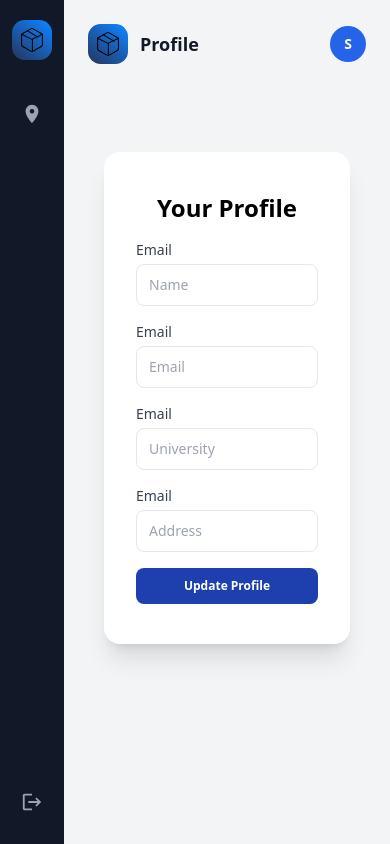
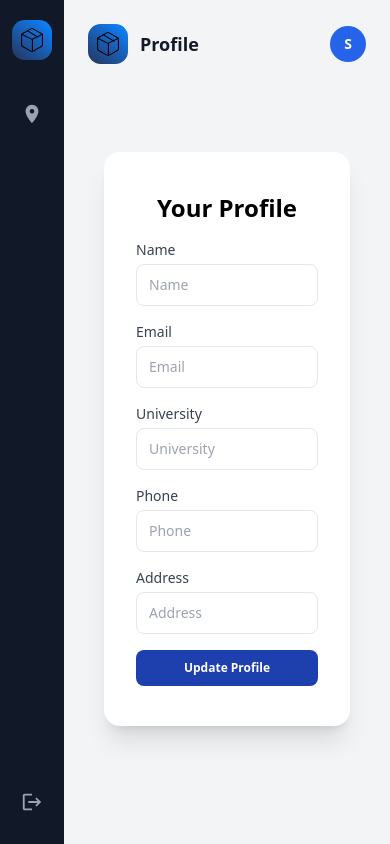
Before and after one commit to wulaiyin789/package-delivery-tracker-parcelpro, a React (Create React App) app in the folder frontend/: page /profile in a window 390 px wide. Built offline with nearby package versions, Linux system fonts and the light colour scheme; no server answers; sample sign-in values are in the browser's storage.

Commit message:
Fixed profile duplicated labels & add new field
1. Fixed profile labels
2. Add phone field

```diff
--- a/frontend/src/pages/Profile.jsx
+++ b/frontend/src/pages/Profile.jsx
@@ -19,6 +19,7 @@ const Profile = () => {
     name: '',
     email: '',
     university: '',
+    phone: '',
     address: ''
   });
   const [loading, setLoading] = useState(false);
@@ -36,6 +37,7 @@ const Profile = () => {
           name: response.data.name,
           email: response.data.email,
           university: response.data.university || '',
+          phone: response.data.phone || '',
           address: response.data.address || ''
         });
       } catch (error) {
@@ -88,7 +90,7 @@ const Profile = () => {
             <h1 className='text-2xl font-bold mb-4 text-center'>Your Profile</h1>
 
             <div className='w-full mb-4'>
-              <label className='block text-sm text-gray-700 font-medium mb-1'>Email</label>
+              <label className='block text-sm text-gray-700 font-medium mb-1'>Name</label>
               <input
                 type='text'
                 placeholder='Name'
@@ -108,7 +110,7 @@ const Profile = () => {
               />
             </div>
             <div className='w-full mb-4'>
-              <label className='block text-sm text-gray-700 font-medium mb-1'>Email</label>
+              <label className='block text-sm text-gray-700 font-medium mb-1'>University</label>
               <input
                 type='text'
                 placeholder='University'
@@ -118,7 +120,17 @@ const Profile = () => {
               />
             </div>
             <div className='w-full mb-4'>
-              <label className='block text-sm text-gray-700 font-medium mb-1'>Email</label>
+              <label className='block text-sm text-gray-700 font-medium mb-1'>Phone</label>
+              <input
+                type='text'
+                placeholder='Phone'
+                value={formData.phone}
+                onChange={(e) => setFormData({ ...formData, phone: e.target.value })}
+                className='w-full border border-gray-200 focus:border-blue-500 rounded-lg px-3 py-2.5 text-sm outline-none'
+              />
+            </div>
+            <div className='w-full mb-4'>
+              <label className='block text-sm text-gray-700 font-medium mb-1'>Address</label>
               <input
                 type='text'
                 placeholder='Address'
```
Also changed, not shown: 2 other files (tests, documents, lock files or other folders).
